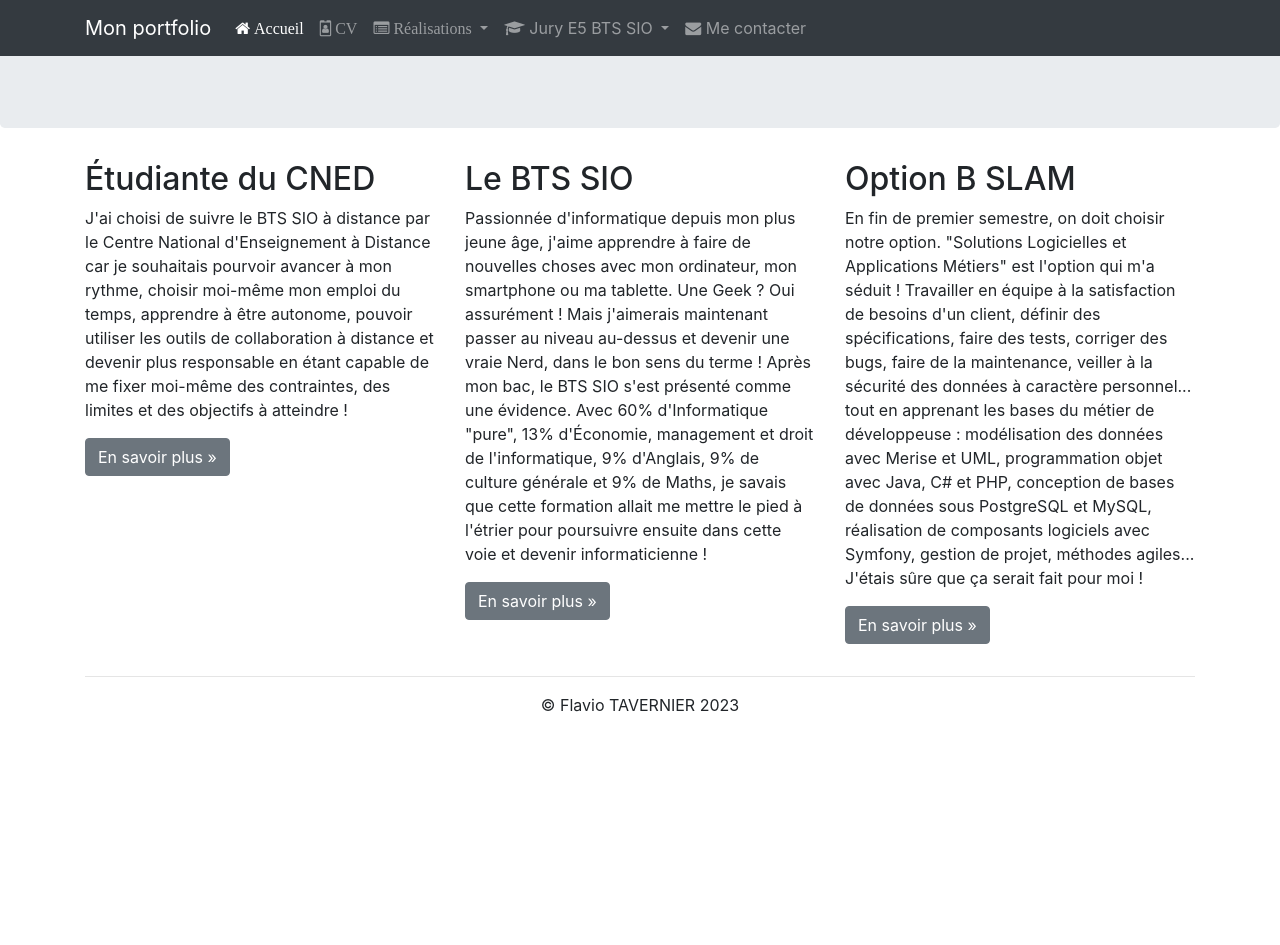
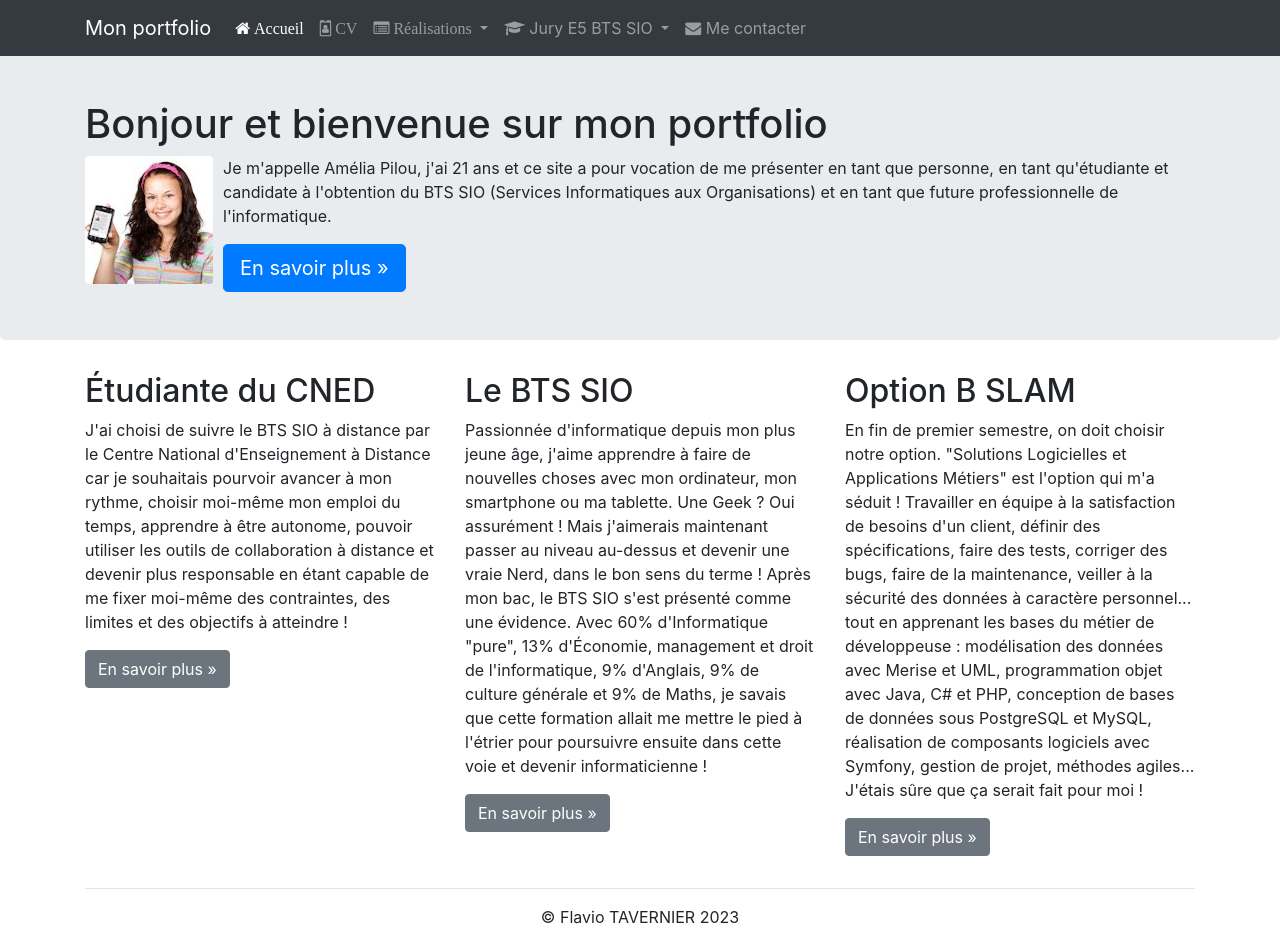
Before and after one commit to Flavio-Tavernier/Flavio-Tavernier.github.io, a plain HTML site: page index.html in a window 1280 px wide. Before the commit the page ends 800 px from the top, so only its background shows below. Drawn offline with nearby package versions, Linux system fonts and the light colour scheme.

Commit message:
Ajout présentation Task #6 - Présentation

```diff
--- /dev/null
+++ b/css/style.css
@@ -0,0 +1,9 @@
+#photo-accueil {
+    margin-right: 10px;
+}
+
+.jumbotron {
+    padding-top: 100px;
+    padding-bottom: 32px;
+
+}
--- a/index.html
+++ b/index.html
@@ -9,10 +9,12 @@
         <!-- Bootstrap CSS -->
         <link rel="stylesheet" href="https://cdn.jsdelivr.net/npm/bootstrap@4.6.2/dist/css/bootstrap.min.css" integrity="sha384-xOolHFLEh07PJGoPkLv1IbcEPTNtaed2xpHsD9ESMhqIYd0nLMwNLD69Npy4HI+N" crossorigin="anonymous">
         <link rel="stylesheet" href="https://maxcdn.bootstrapcdn.com/font-awesome/4.7.0/css/font-awesome.min.css">
+        <link rel="stylesheet" href="css/style.css">
         <title>Portfolio de Flavio TAVERNIER (BTS SIO 2023)</title>
         <link rel="icon" href="favicon.ico">
     </head>
     <body>
+
         <nav class="navbar navbar-dark bg-dark fixed-top navbar-expand-md">
             <div class="container">
                 <button type="button" class="navbar-toggler" data-toggle="collapse"
@@ -113,9 +115,30 @@
             </div>
         </nav>
 
-        <div class="jumbotron"></div> <!-- Emplacement pour le contenu principal de la page -->
+        <div class="jumbotron"> <!-- Emplacement pour le contenu principal de la page -->
+            <div class="container">
+                <h1>Bonjour et bienvenue sur mon portfolio</h1>
+                <p>
+                    <img id="photo-accueil" class="float-left rounded" src="images/AmeliaPilou.jpg"
+                         alt="Ma photo d'identité">Je m'appelle Amélia Pilou, j'ai 21 ans et ce site a pour
+                    vocation de me présenter en tant que personne, en tant qu'étudiante
+                    et candidate à l'obtention du BTS SIO (Services Informatiques
+                    aux Organisations) et en tant que future professionnelle de l'informatique.
+                </p>
+                <p><a class="btn btn-primary btn-lg" href="pages/cv.html" role="button">En savoir plus »</a></p>
+            </div>
+        </div>
+
+
+
     <footer>
         <div class="container">
+
+
+
+
+
+
             <div class="row">
                 <div class="col-lg-4">
                     <h2>Étudiante du CNED</h2>
@@ -172,7 +195,6 @@
             <p class="text-center" id="copyright">© Flavio TAVERNIER 2023</p>
         </div>
     </footer>
-        <!-- <h1>Bonjour et bienvenue sur mon portfolio</h1> -->
 
     <!-- Optional JavaScript; choose one of the two! -->
 
```
Also changed, not shown: css/images/Red-Rating-Stars.png (added), css/images/ligne.png (added), images/AmeliaPilou.jpg (added), images/MVC.png (added), images/adapters.png (added), images/cv/github2-dreamstale35.png (added), images/cv/instagram-dreamstale43.png (added), images/cv/linkedin-dreamstale45.png (added), images/cv/mail-dreamstale47.png (added), images/cv/skype-dreamstale61.png (added), images/cv/twitter-dreamstale71.png (added), images/ihmcoach.png (added). Lines whose indentation alone changed are shown as unchanged.
